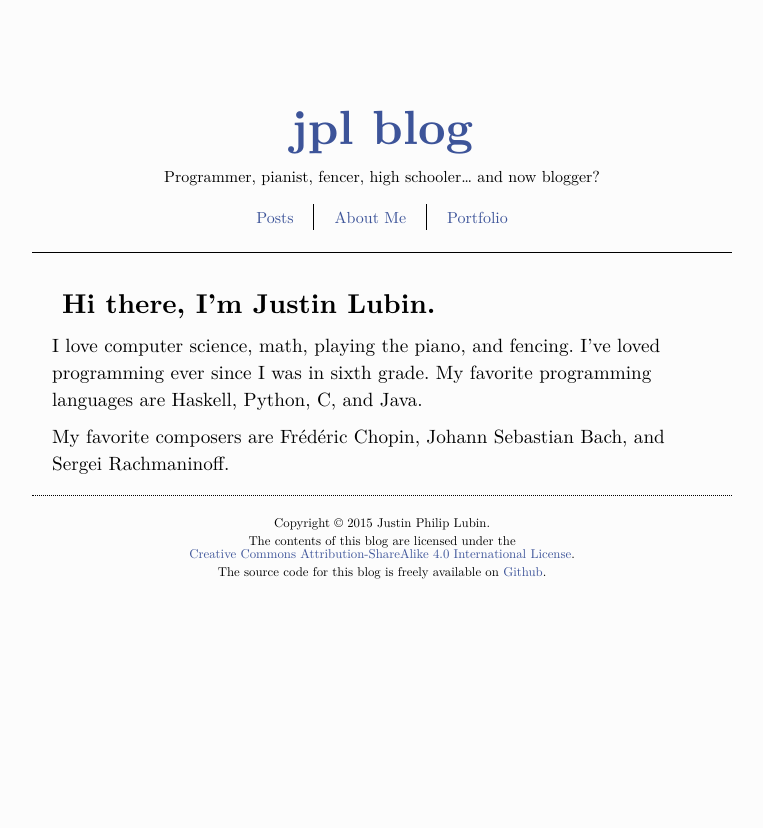
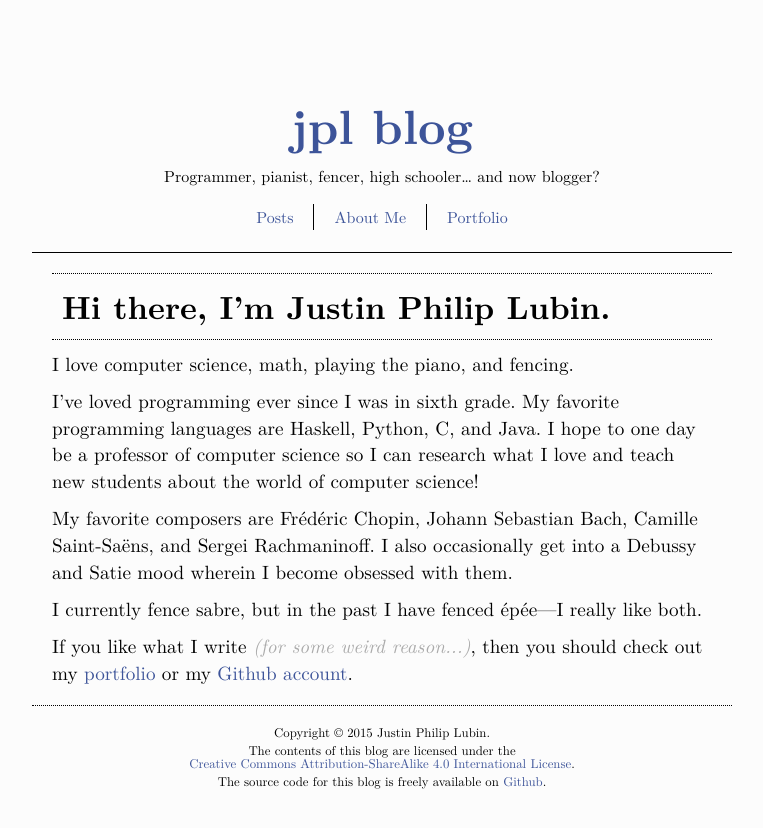
Before and after one commit to jlubi333/jpl-blog, a Jekyll site: the page built from about/index.html, in a window 1280 px wide. Shown: the top 828 px of the page, without its empty margins (258-1021 px from the left). Built offline with Jekyll 4.4.1, drawn with Linux system fonts in a browser that asks for light colours.

Commit message:
Update about me page.

```diff
--- a/about/index.html
+++ b/about/index.html
@@ -3,6 +3,9 @@ id: about
 layout: default
 type: post
 ---
-<h2>Hi there, I&rsquo;m Justin Lubin.</h2>
-<p>I love computer science, math, playing the piano, and fencing. I&rsquo;ve loved programming ever since I was in sixth grade. My favorite programming languages are Haskell, Python, C, and Java.</p>
-<p>My favorite composers are Frédéric Chopin, Johann Sebastian Bach, and Sergei Rachmaninoff.</p>
+<h1>Hi there, I&rsquo;m Justin Philip Lubin.</h1>
+<p>I love computer science, math, playing the piano, and fencing.</p>
+<p>I&rsquo;ve loved programming ever since I was in sixth grade. My favorite programming languages are Haskell, Python, C, and Java. I hope to one day be a professor of computer science so I can research what I love and teach new students about the world of computer science!</p>
+<p>My favorite composers are Frédéric Chopin, Johann Sebastian Bach, Camille Saint-Saëns, and Sergei Rachmaninoff. I also occasionally get into a Debussy and Satie mood wherein I become obsessed with them.</p>
+<p>I currently fence sabre, but in the past I have fenced épée&mdash;I really like both.</p>
+<p>If you like what I write <span class="mutter">(for some weird reason...)</span>, then you should check out my <a href="http://jlub.in">portfolio</a> or my <a href="https://github.com/jlubi333/">Github account</a>.</p>
```
